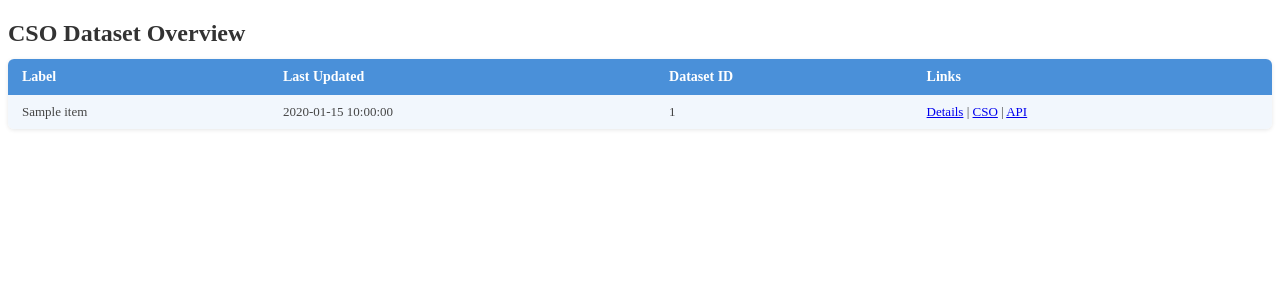
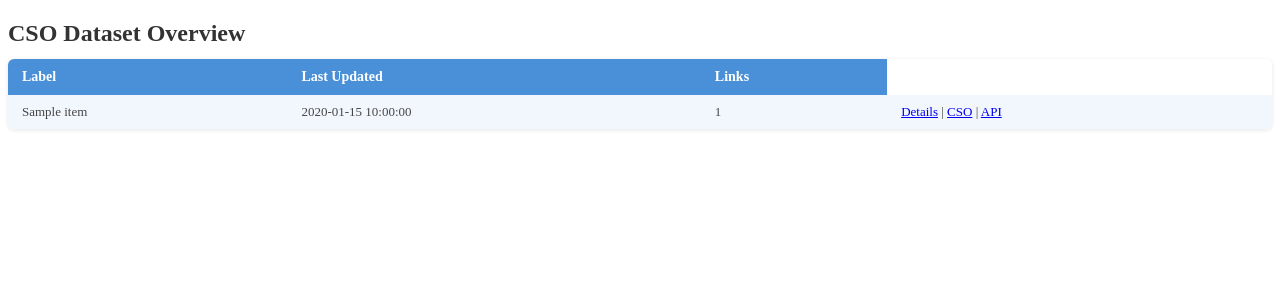
Before and after one commit to FaolanH/WSAA-coursework, a Flask app: page / in a window 1280 px wide. Shown: the top 300 px of the page. Run offline with Flask 3, Linux system fonts and the light colour scheme; a database or web service that is not in the repository returns one stand-in record (values such as "Sample title"); data that the repository does not hold is empty.

Commit message:
testing html

```diff
--- a/project/templates/index.html
+++ b/project/templates/index.html
@@ -14,7 +14,6 @@
         <tr>
             <th>Label</th>
             <th>Last Updated</th>
-            <th>Dataset ID</th>
             <th>Links</th>
         </tr>
     </thead>
```
